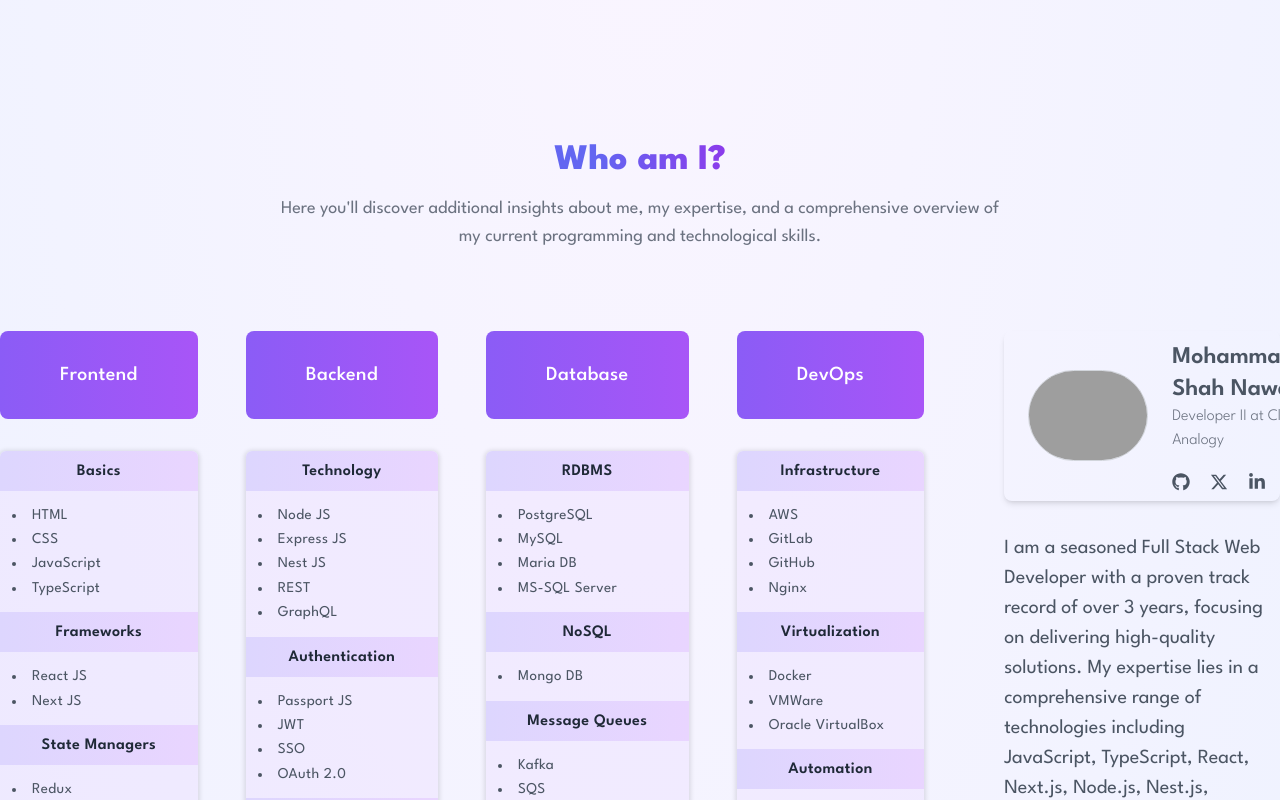
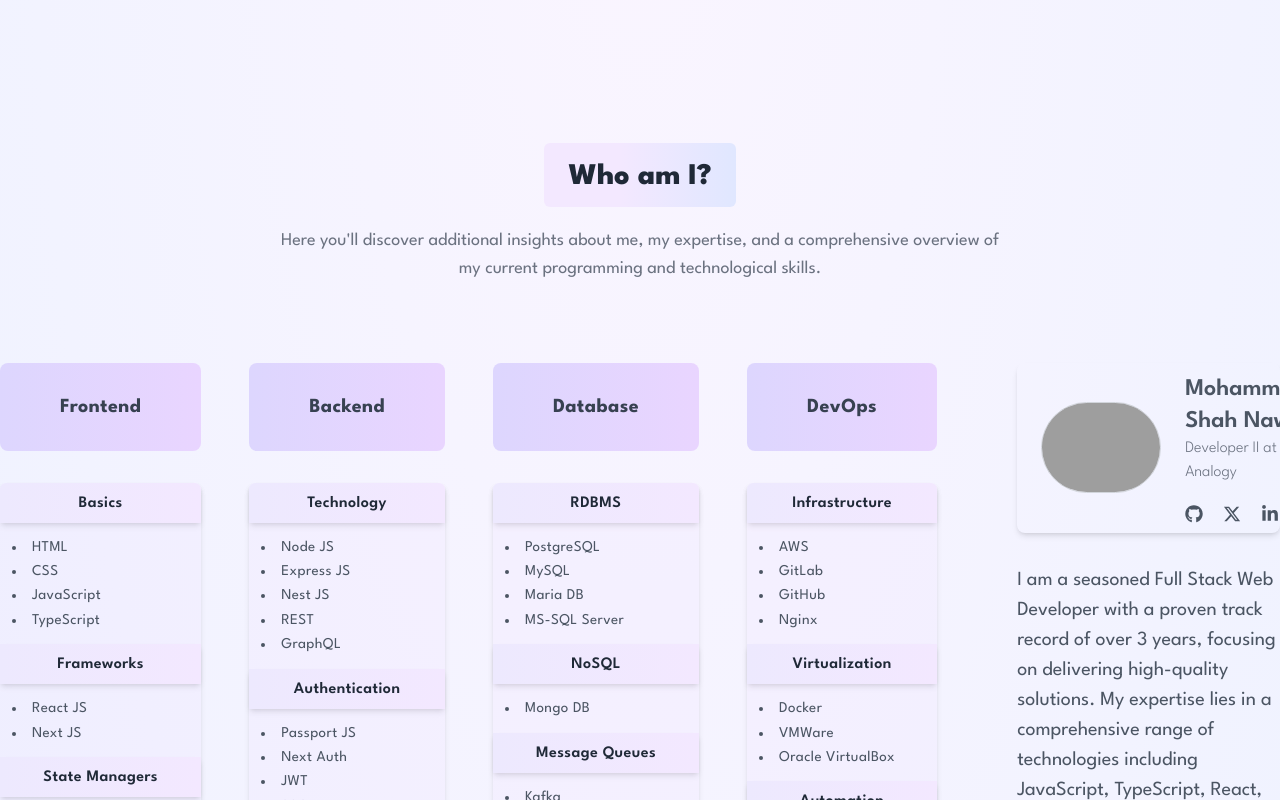
Before and after one commit to heynawaz/portfolio, a Next.js app: page / in a window 1280 px wide. Shown: the part 1780-2580 px from the top of the page. Built offline with nearby package versions, Linux system fonts and the light colour scheme; grey boxes are pictures that could not be loaded.

Commit message:
feat: updated stack json

```diff
--- a/src/components/About/index.tsx
+++ b/src/components/About/index.tsx
@@ -16,16 +16,19 @@ export function About() {
           <div className="flex gap-12 tracking-wide">
             {Object.entries(stackData)?.map(([stack, details], index) => (
               <div key={index}>
-                <div key={`stack${index}`} className="px-[60px] py-[30px] bg-gradient-to-r from-violet-500 to-purple-500 text-xl font-medium text-white rounded-lg">
+                <div key={`stack${index}`} className="px-[60px] py-[30px] bg-gradient-to-r from-violet-200 to-purple-200 text-xl font-bold text-gray-700 rounded-lg">
                   {stack}
                 </div>
-                <div key={`details${index}`} className="mt-8 rounded-md shadow-[0px_1px_4px_2px_rgb(0,0,0,0.1)]">
+                <div key={`details${index}`} className="mt-8 rounded-md shadow-md">
                   {Object.entries(details)?.map(([keys, list], subIndex) => (
                     <div key={subIndex}>
-                      <div key={`section${subIndex}`} className={`${subIndex === 0 && 'rounded-t-md'} flex items-center justify-center px-3 pt-[2px] h-10 font-semibold text-[16px] text-gray-800 bg-gradient-to-r from-violet-200 to-purple-200`}>
+                      <div
+                        key={`section${subIndex}`}
+                        className={`${subIndex === 0 && 'rounded-t-md'} flex items-center justify-center px-3 pt-[2px] h-10 font-semibold text-[16px] text-gray-800 bg-gradient-to-r from-violet-100 to-purple-100 shadow-md`}
+                      >
                         {keys}
                       </div>
-                      <ul key={`data${subIndex}`} className="list-inside list-disc py-3 pl-3 bg-purple-200/30 text-gray-600 leading-relaxed text-[15px]">
+                      <ul key={`data${subIndex}`} className="list-inside list-disc py-3 pl-3 bg-purple-200/15 text-gray-600 leading-relaxed text-[15px]">
                         {list?.map((data, index) => <li key={index}>{data}</li>)}
                       </ul>
                     </div>
--- a/src/components/About/stack.data.json
+++ b/src/components/About/stack.data.json
@@ -8,7 +8,7 @@
   },
   "Backend": {
     "Technology": ["Node JS", "Express JS", "Nest JS", "REST", "GraphQL"],
-    "Authentication": ["Passport JS", "JWT", "SSO", "OAuth 2.0"],
+    "Authentication": ["Passport JS", "Next Auth", "JWT", "SSO", "OAuth 2.0"],
     "Caching": ["Redis"],
     "ORM": ["Prisma", "Drizzle", "Sequelize"],
     "Template Engine": ["EJS", "Pug", "Handlebars"],
--- a/src/components/Header/index.tsx
+++ b/src/components/Header/index.tsx
@@ -23,7 +23,9 @@ export function Header() {
   }, []);
 
   return (
-    <header className={`fixed top-0 z-50 flex justify-center items-center h-28 w-full transition-all ease-in duration-150 ${hasScrolled && 'shadow-[0px_1px_5px_1px_rgb(0,0,0,0.06)] h-20 bg-gradient-to-r from-purple-100 via-violet-50 to-purple-50'}`}>
+    <header
+      className={`fixed top-0 z-50 flex justify-center items-center h-28 w-full transition-all ease-in duration-150 ${hasScrolled && 'shadow-[0px_1px_5px_1px_rgb(0,0,0,0.06)] h-[5rem] bg-gradient-to-r from-purple-100 via-violet-50 to-purple-50'}`}
+    >
       <div className={`w-[70%] flex justify-between`}>
         <Link href={'#'} className="text-3xl text-black font-bold tracking-tight">
           nawaz<span className="text-indigo-400">.</span>
--- a/src/components/common/SectionHeader/index.tsx
+++ b/src/components/common/SectionHeader/index.tsx
@@ -7,8 +7,8 @@ export function SectionHeader(props: ISectionHeader) {
   const { heading, description } = props;
   return (
     <>
-      <h1 className="flex flex-row items-center text-center rounded-md px-6 text-4xl text-gray-800 font-extrabold h-16 bg-gradient-to-r from-indigo-500 from-30% to-purple-600 text-transparent bg-clip-text pt-[4px] w-fit">{heading}</h1>
-      <p className="w-[45rem] text-center mt-1 text-lg text-gray-500">{description}</p>
+      <h1 className="flex flex-row items-center text-center rounded-md px-6 text-3xl text-gray-800 font-extrabold h-16 bg-gradient-to-r from-purple-100 from-40% to-indigo-100 pt-[4px] w-fit">{heading}</h1>
+      <p className="w-[45rem] text-center mt-5 text-lg text-gray-500">{description}</p>
     </>
   );
 }
--- a/src/components/ui/hero-highlight.tsx
+++ b/src/components/ui/hero-highlight.tsx
@@ -71,7 +71,7 @@ export const Highlight = ({ children, className }: { children: React.ReactNode;
         backgroundPosition: 'left center',
         display: 'inline',
       }}
-      className={cn(`relative inline-block pb-1 px-1 py-1 rounded-lg bg-gradient-to-r from-indigo-300 to-purple-300 dark:from-indigo-500 dark:to-purple-500`, className)}
+      className={cn(`relative inline-block pb-1 px-1 py-1 rounded-lg bg-gradient-to-r from-purple-200 to-indigo-200 dark:from-indigo-500 dark:to-purple-500`, className)}
     >
       {children}
     </motion.span>
```
